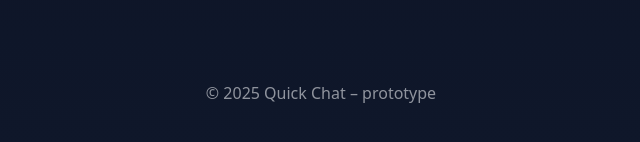
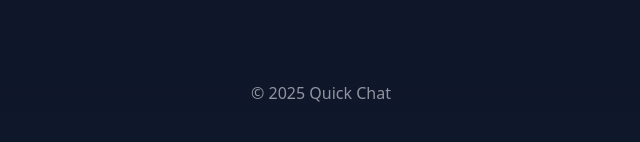
Before and after one commit to Amoomo321/Quick-chat, a plain HTML site: page index.html in a window 1280 px wide. Shown: the part 650-792 px from the top of the page, without its empty margins (319-959 px from the left). Drawn offline with Linux system fonts and the light colour scheme.

Commit message:
Update index.html

```diff
--- a/index.html
+++ b/index.html
@@ -32,7 +32,7 @@
     </form>
   </main>
 
-  <footer class="footer">© 2025 Quick Chat – prototype</footer>
+  <footer class="footer">© 2025 Quick Chat</footer>
 
   <script>
     // PWA: register service worker
```
